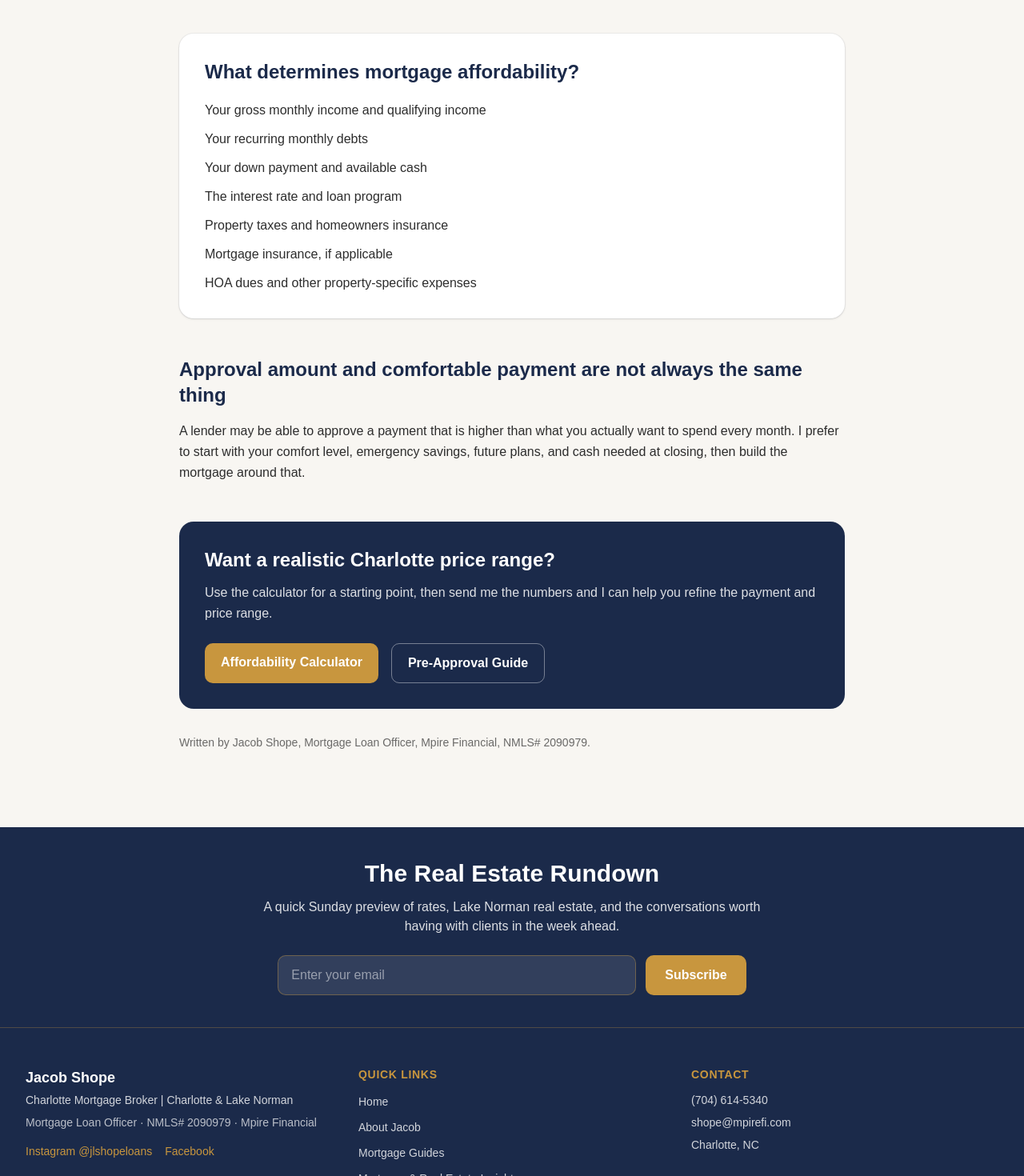
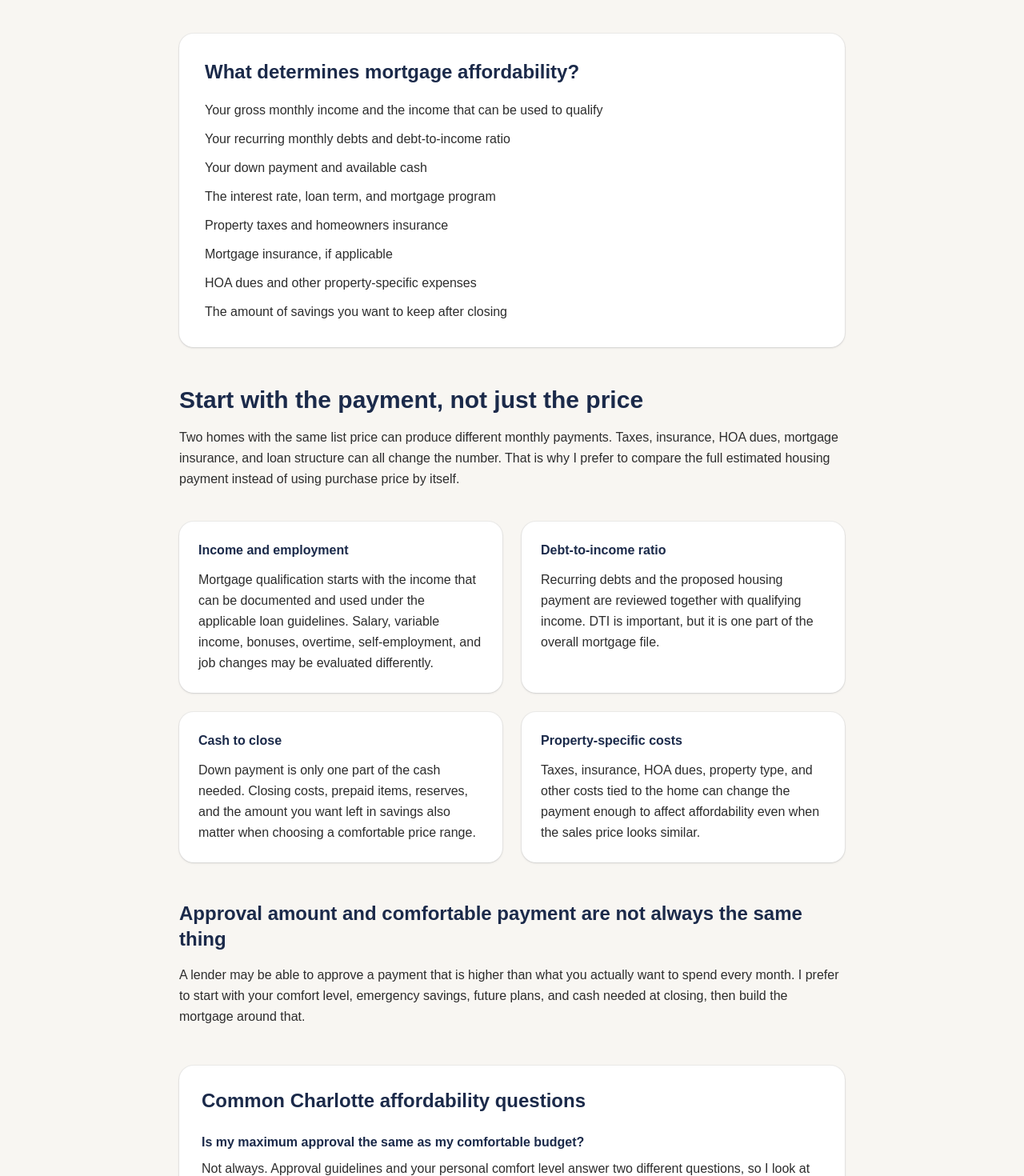
Before and after one commit to JLshope12/jacob-shope-mortgage, a Next.js app: page /how-much-house-can-i-afford-charlotte in a window 1280 px wide. Shown: the part 498-1968 px from the top of the page at 80% size. Built offline with nearby package versions, Linux system fonts and the light colour scheme.

Commit message:
Strengthen Charlotte affordability guide authorship and schema

```diff
--- a/app/how-much-house-can-i-afford-charlotte/page.tsx
+++ b/app/how-much-house-can-i-afford-charlotte/page.tsx
@@ -1,16 +1,81 @@
 import Link from "next/link";
+import { AuthorBox } from "@/components/seo/AuthorBox";
 
 export const metadata = {
   title: "How Much House Can I Afford in Charlotte? | Jacob Shope",
   description:
     "Learn how mortgage affordability works in Charlotte with Jacob Shope. Understand payment, income, debt, down payment, taxes, insurance, and cash-to-close before setting a price range.",
   alternates: { canonical: "/how-much-house-can-i-afford-charlotte" },
+  authors: [{ name: "Jacob Shope", url: "/about" }],
+};
+
+const articleSchema = {
+  "@context": "https://schema.org",
+  "@type": "Article",
+  "@id": "https://jacobshopemortgage.com/how-much-house-can-i-afford-charlotte#article",
+  headline: "How Much House Can I Afford in Charlotte?",
+  description:
+    "A Charlotte mortgage affordability guide from Jacob Shope explaining how payment, income, debt, down payment, taxes, insurance, mortgage insurance, HOA dues, and cash to close shape a realistic home-buying range.",
+  mainEntityOfPage: "https://jacobshopemortgage.com/how-much-house-can-i-afford-charlotte",
+  author: {
+    "@type": "Person",
+    "@id": "https://jacobshopemortgage.com/#jacob-shope",
+    name: "Jacob Shope",
+    url: "https://jacobshopemortgage.com/about",
+  },
+  publisher: {
+    "@type": "Organization",
+    "@id": "https://jacobshopemortgage.com/#mpire-financial",
+    name: "Mpire Financial",
+  },
+  about: [
+    "Mortgage affordability",
+    "Charlotte home buying",
+    "Mortgage payments",
+    "Debt-to-income ratio",
+    "Mortgage preapproval",
+  ],
+};
+
+const faqSchema = {
+  "@context": "https://schema.org",
+  "@type": "FAQPage",
+  "@id": "https://jacobshopemortgage.com/how-much-house-can-i-afford-charlotte#faq",
+  mainEntity: [
+    {
+      "@type": "Question",
+      name: "Is the maximum mortgage approval amount the same as a comfortable home-buying budget?",
+      acceptedAnswer: {
+        "@type": "Answer",
+        text: "Not always. A mortgage approval is based on qualifying guidelines, while a comfortable budget also depends on the payment you want, cash reserves, other goals, and the costs tied to the specific property.",
+      },
+    },
+    {
+      "@type": "Question",
+      name: "Why can two Charlotte homes with the same price have different monthly payments?",
+      acceptedAnswer: {
+        "@type": "Answer",
+        text: "Property taxes, homeowners insurance, HOA dues, mortgage insurance, loan terms, and other property-specific costs can make the monthly payment different even when the purchase price is the same.",
+      },
+    },
+    {
+      "@type": "Question",
+      name: "Should I use an affordability calculator before getting preapproved?",
+      acceptedAnswer: {
+        "@type": "Answer",
+        text: "A calculator can be a useful starting point, but a mortgage preapproval reviews the actual income, debts, assets, credit, loan program, and property assumptions that shape a realistic buying range.",
+      },
+    },
+  ],
 };
 
 export default function AffordabilityCharlottePage() {
   return (
     <div className="bg-offwhite">
-      <section className="mx-auto max-w-4xl px-4 py-16 md:px-6 md:py-24 lg:px-8">
+      <script type="application/ld+json" dangerouslySetInnerHTML={{ __html: JSON.stringify(articleSchema) }} />
+      <script type="application/ld+json" dangerouslySetInnerHTML={{ __html: JSON.stringify(faqSchema) }} />
+
+      <article className="mx-auto max-w-4xl px-4 py-16 md:px-6 md:py-24 lg:px-8">
         <p className="font-semibold text-gold">Mortgage guidance from Jacob Shope</p>
         <h1 className="mt-3 text-4xl font-bold tracking-tight text-navy md:text-5xl">
           How Much House Can I Afford in Charlotte?
@@ -25,14 +90,48 @@ export default function AffordabilityCharlottePage() {
         <section className="mt-12 rounded-2xl bg-white p-8 shadow-sm ring-1 ring-navy/5">
           <h2 className="text-2xl font-bold text-navy">What determines mortgage affordability?</h2>
           <ul className="mt-5 space-y-3 text-charcoal">
-            <li>Your gross monthly income and qualifying income</li>
-            <li>Your recurring monthly debts</li>
+            <li>Your gross monthly income and the income that can be used to qualify</li>
+            <li>Your recurring monthly debts and debt-to-income ratio</li>
             <li>Your down payment and available cash</li>
-            <li>The interest rate and loan program</li>
+            <li>The interest rate, loan term, and mortgage program</li>
             <li>Property taxes and homeowners insurance</li>
             <li>Mortgage insurance, if applicable</li>
             <li>HOA dues and other property-specific expenses</li>
+            <li>The amount of savings you want to keep after closing</li>
           </ul>
+        </section>
+
+        <section className="mt-12">
+          <h2 className="text-2xl font-bold text-navy md:text-3xl">Start with the payment, not just the price</h2>
+          <p className="mt-4 leading-relaxed text-charcoal">
+            Two homes with the same list price can produce different monthly payments. Taxes, insurance, HOA dues, mortgage insurance, and loan structure can all change the number. That is why I prefer to compare the full estimated housing payment instead of using purchase price by itself.
+          </p>
+        </section>
+
+        <section className="mt-10 grid gap-6 sm:grid-cols-2">
+          {[
+            [
+              "Income and employment",
+              "Mortgage qualification starts with the income that can be documented and used under the applicable loan guidelines. Salary, variable income, bonuses, overtime, self-employment, and job changes may be evaluated differently.",
+            ],
+            [
+              "Debt-to-income ratio",
+              "Recurring debts and the proposed housing payment are reviewed together with qualifying income. DTI is important, but it is one part of the overall mortgage file.",
+            ],
+            [
+              "Cash to close",
+              "Down payment is only one part of the cash needed. Closing costs, prepaid items, reserves, and the amount you want left in savings also matter when choosing a comfortable price range.",
+            ],
+            [
+              "Property-specific costs",
+              "Taxes, insurance, HOA dues, property type, and other costs tied to the home can change the payment enough to affect affordability even when the sales price looks similar.",
+            ],
+          ].map(([title, body]) => (
+            <div key={title} className="rounded-2xl bg-white p-6 shadow-sm ring-1 ring-navy/5">
+              <h3 className="font-bold text-navy">{title}</h3>
+              <p className="mt-3 leading-relaxed text-charcoal">{body}</p>
+            </div>
+          ))}
         </section>
 
         <section className="mt-12">
@@ -42,6 +141,41 @@ export default function AffordabilityCharlottePage() {
           </p>
         </section>
 
+        <section className="mt-12 rounded-2xl bg-white p-7 shadow-sm ring-1 ring-navy/5">
+          <h2 className="text-2xl font-bold text-navy">Common Charlotte affordability questions</h2>
+          <div className="mt-6 space-y-6">
+            <div>
+              <h3 className="font-semibold text-navy">Is my maximum approval the same as my comfortable budget?</h3>
+              <p className="mt-2 leading-relaxed text-charcoal">Not always. Approval guidelines and your personal comfort level answer two different questions, so I look at both.</p>
+            </div>
+            <div>
+              <h3 className="font-semibold text-navy">Why can two homes with the same price have different payments?</h3>
+              <p className="mt-2 leading-relaxed text-charcoal">Property taxes, homeowners insurance, HOA dues, mortgage insurance, and loan structure can make the monthly payment different.</p>
+            </div>
+            <div>
+              <h3 className="font-semibold text-navy">Should I use a calculator before getting preapproved?</h3>
+              <p className="mt-2 leading-relaxed text-charcoal">Yes, as a starting point. A preapproval is what ties the estimate to your actual income, debts, assets, credit, and loan options.</p>
+            </div>
+          </div>
+        </section>
+
+        <section className="mt-12">
+          <h2 className="text-2xl font-bold text-navy md:text-3xl">Build the affordability picture before you make an offer</h2>
+          <p className="mt-4 leading-relaxed text-charcoal">
+            The most useful buying range connects affordability, preapproval, credit, income, debt, and cash to close. Reviewing those pieces together before you start making offers can make the financing side of the home search much clearer.
+          </p>
+          <div className="mt-5 flex flex-wrap gap-x-5 gap-y-2 font-medium">
+            <Link href="/mortgage-preapproval-charlotte" className="text-gold hover:underline">Charlotte Mortgage Preapproval</Link>
+            <Link href="/mortgage-dti-charlotte" className="text-gold hover:underline">Debt-to-Income Guide</Link>
+            <Link href="/mortgage-income-employment-charlotte" className="text-gold hover:underline">Income &amp; Employment Guide</Link>
+            <Link href="/mortgage-credit-score-charlotte" className="text-gold hover:underline">Mortgage Credit Guide</Link>
+          </div>
+        </section>
+
+        <div className="mt-12">
+          <AuthorBox />
+        </div>
+
         <section className="mt-12 rounded-2xl bg-navy p-8 text-white">
           <h2 className="text-2xl font-bold">Want a realistic Charlotte price range?</h2>
           <p className="mt-3 leading-relaxed text-white/85">Use the calculator for a starting point, then send me the numbers and I can help you refine the payment and price range.</p>
@@ -50,9 +184,7 @@ export default function AffordabilityCharlottePage() {
             <Link href="/mortgage-preapproval-charlotte" className="rounded-lg border border-white/40 px-5 py-3 font-semibold text-white hover:bg-white hover:text-navy">Pre-Approval Guide</Link>
           </div>
         </section>
-
-        <p className="mt-8 text-sm text-charcoal/70">Written by Jacob Shope, Mortgage Loan Officer, Mpire Financial, NMLS# 2090979.</p>
-      </section>
+      </article>
     </div>
   );
 }
```
